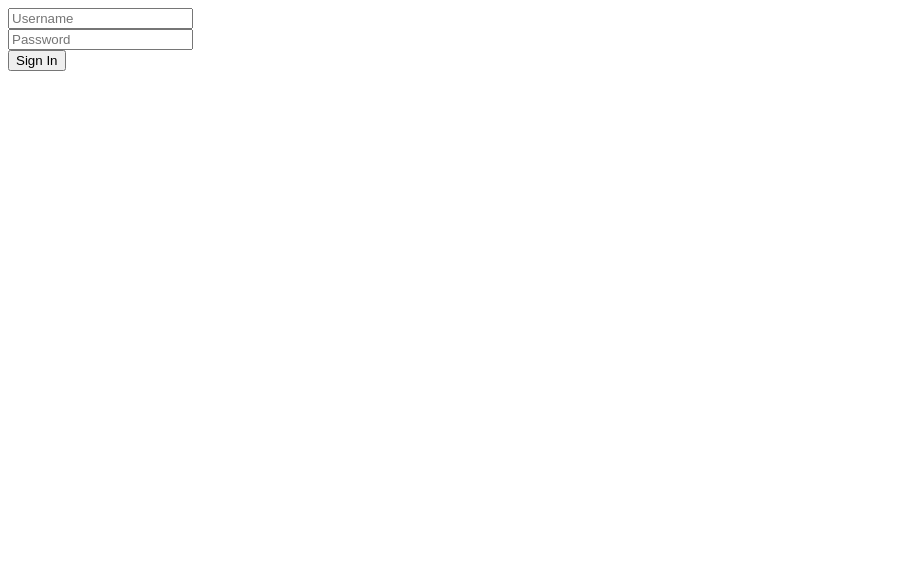
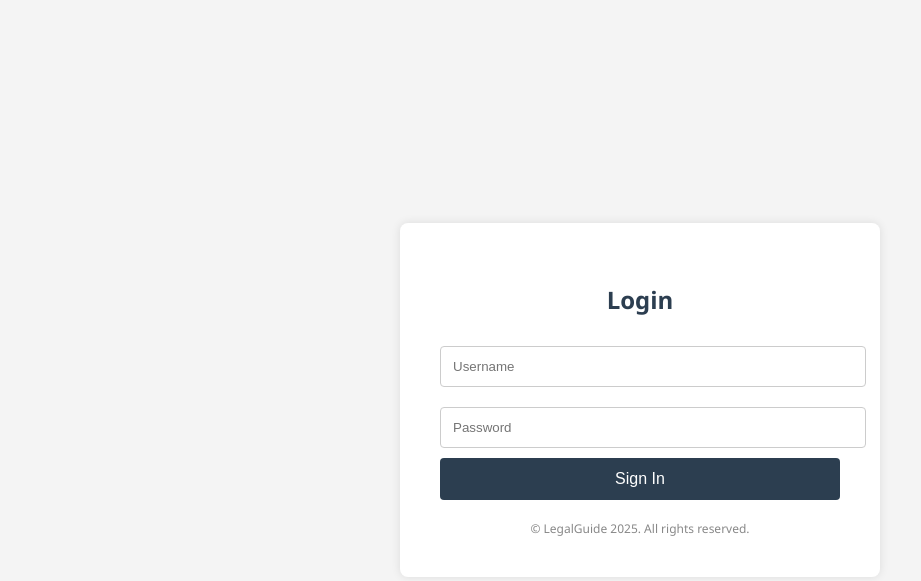
Before and after one commit to AMaina123/Web-Development, a PHP site: page / in a window 1280 px wide. Shown: the top 581 px of the page, without its empty margins (0-921 px from the left). Run offline with PHP 8.4, Linux system fonts and the light colour scheme.

Commit message:
Update14

```diff
--- a/index.php
+++ b/index.php
@@ -2,13 +2,76 @@
 session_start();
 ?>
 <!DOCTYPE html>
-<html>
-<head><title>Login</title></head>
+<html lang="en">
+<head>
+  <meta charset="UTF-8">
+  <title>LegalGuide | Login</title>
+  <style>
+    body {
+      margin: 0;
+      font-family: 'Segoe UI', Tahoma, Geneva, Verdana, sans-serif;
+      background-color: #f4f4f4;
+      display: flex;
+      justify-content: center;
+      align-items: center;
+      height: 100vh;
+    }
+
+    .login-container {
+      background-color: #ffffff;
+      padding: 40px;
+      border-radius: 8px;
+      box-shadow: 0 0 10px rgba(0,0,0,0.1);
+      width: 100%;
+      max-width: 400px;
+      text-align: center;
+    }
+
+    h2 {
+      margin-bottom: 20px;
+      color: #2c3e50;
+    }
+
+    input[type="text"],
+    input[type="password"] {
+      width: 100%;
+      padding: 12px;
+      margin: 10px 0;
+      border: 1px solid #ccc;
+      border-radius: 4px;
+    }
+
+    button {
+      width: 100%;
+      padding: 12px;
+      background-color: #2c3e50;
+      color: white;
+      border: none;
+      border-radius: 4px;
+      cursor: pointer;
+      font-size: 16px;
+    }
+
+    button:hover {
+      background-color: #34495e;
+    }
+
+    .footer-note {
+      margin-top: 20px;
+      font-size: 12px;
+      color: #888;
+    }
+  </style>
+</head>
 <body>
+  <div class="login-container">
+    <h2>Login</h2>
     <form action="login.php" method="POST">
-        <input type="text" name="username" placeholder="Username" required /><br>
-        <input type="password" name="password" placeholder="Password" required /><br>
-        <button type="submit">Sign In</button>
+      <input type="text" name="username" placeholder="Username" required />
+      <input type="password" name="password" placeholder="Password" required />
+      <button type="submit">Sign In</button>
     </form>
+    <div class="footer-note">© LegalGuide 2025. All rights reserved.</div>
+  </div>
 </body>
 </html>
```
